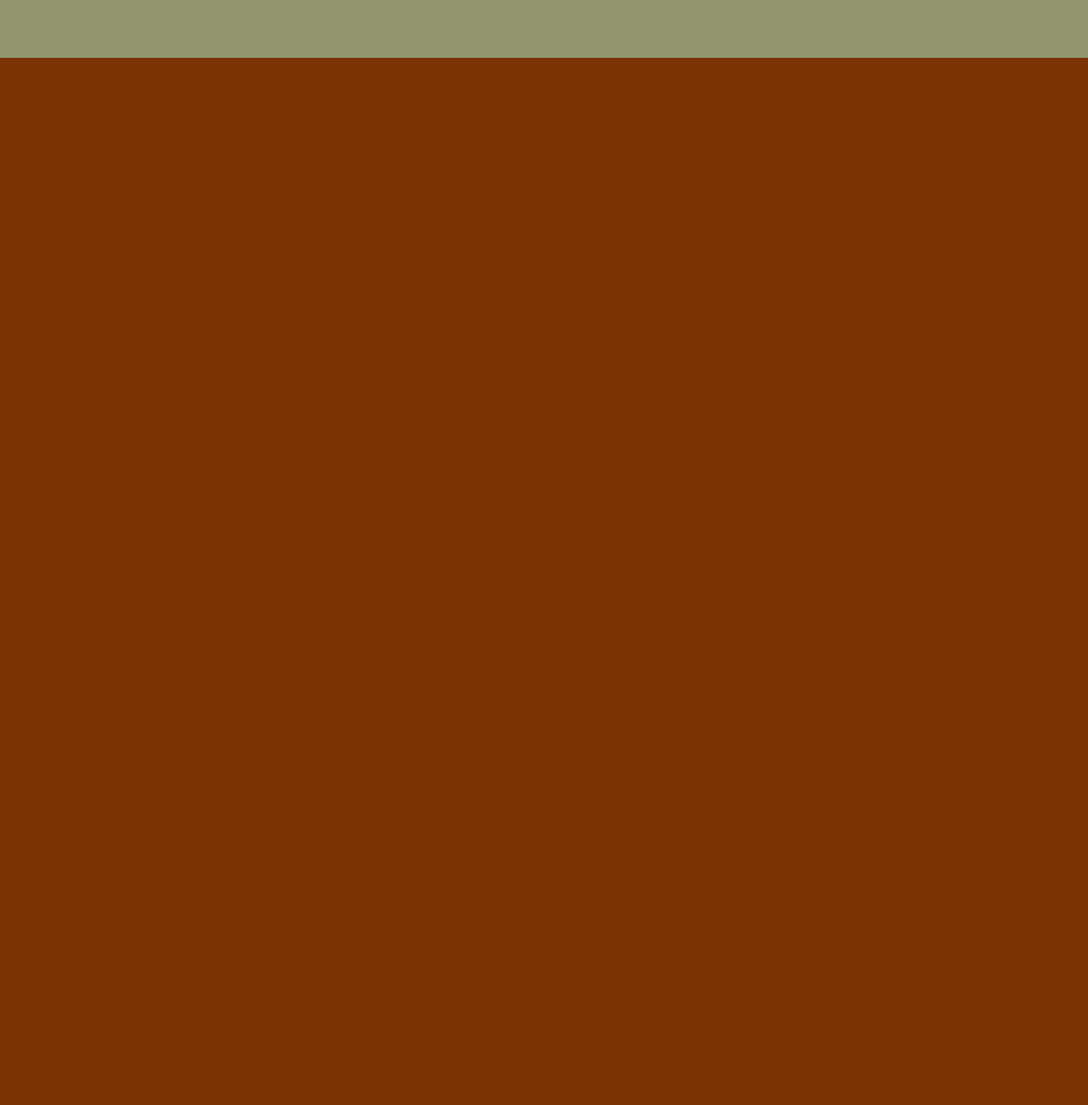
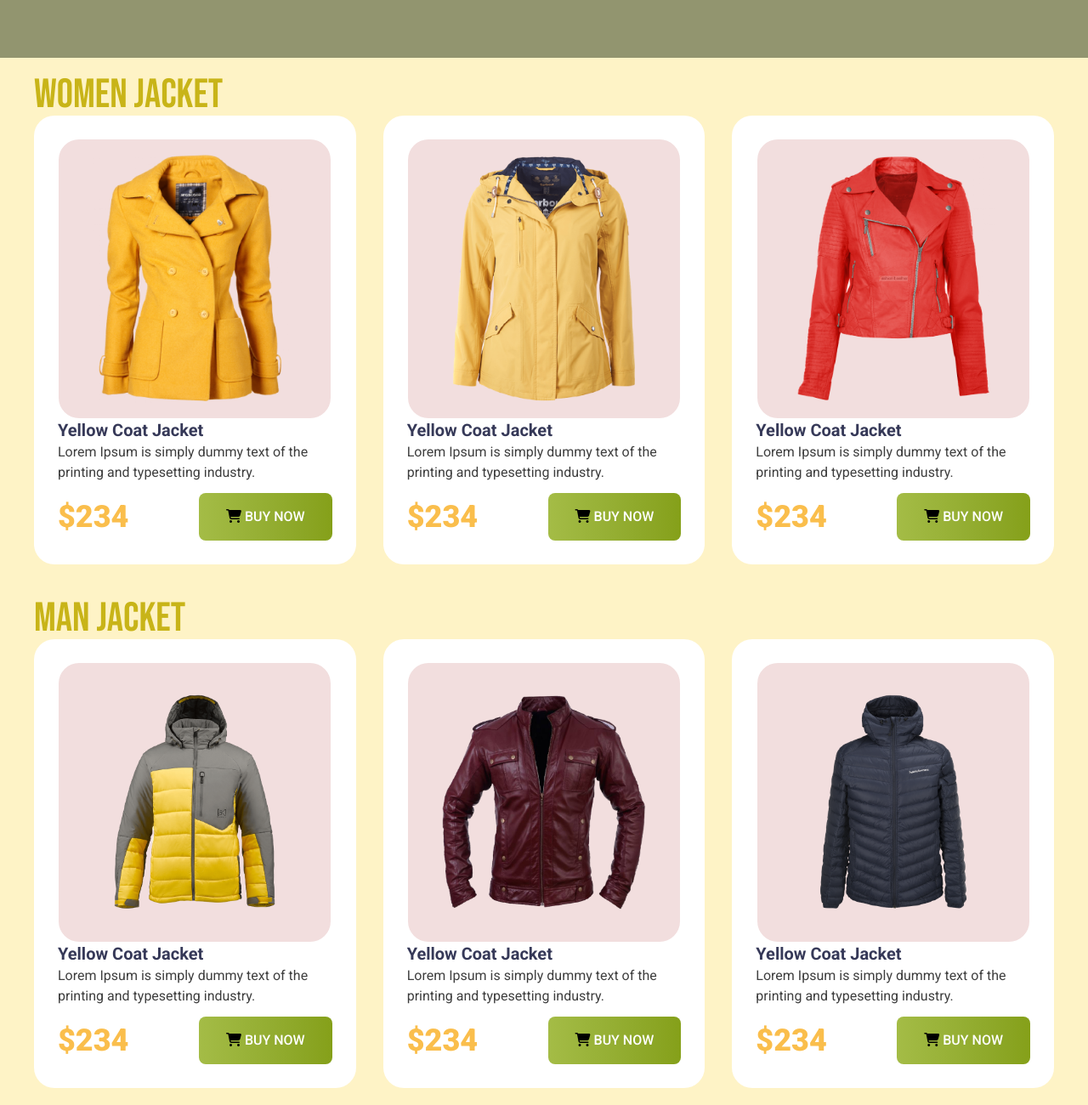
Before and after one commit to Rasel-0/penguin-fashion-with-tailwind, a plain HTML site: page index.html in a window 1280 px wide. Shown: the part 628-1928 px from the top of the page at 85% size. Before the commit the page ends 800 px from the top, so only its background shows below. Drawn offline with nearby package versions, Linux system fonts and the light colour scheme; a web font is replaced by a local one.

Commit message:
product responsive added

```diff
--- a/index.html
+++ b/index.html
@@ -5,10 +5,16 @@
     <meta name="viewport" content="width=device-width, initial-scale=1.0" />
     <title>Document</title>
     <script src="https://unpkg.com/@tailwindcss/browser@4"></script>
-    <script src="https://kit.fontawesome.com/2ccda0fdf5.js"crossorigin="anonymous"></script>
+    <script
+      src="https://kit.fontawesome.com/2ccda0fdf5.js"
+      crossorigin="anonymous"
+    ></script>
     <link rel="preconnect" href="https://fonts.googleapis.com" />
     <link rel="preconnect" href="https://fonts.gstatic.com" crossorigin />
-    <link href="https://fonts.googleapis.com/css2?family=Bebas+Neue&family=Exo+2:ital,wght@0,100..900;1,100..900&family=Fira+Sans:ital,wght@0,100;0,200;0,300;0,400;0,500;0,600;0,700;0,800;0,900;1,100;1,200;1,300;1,400;1,500;1,600;1,700;1,800;1,900&family=Kaushan+Script&family=Open+Sans:ital,wght@0,300..800;1,300..800&family=Quicksand:wght@300..700&family=Roboto:ital,wght@0,100..900;1,100..900&family=Sofia&family=Work+Sans:ital,wght@0,100..900;1,100..900&display=swap" rel="stylesheet"/>
+    <link
+      href="https://fonts.googleapis.com/css2?family=Bebas+Neue&family=Exo+2:ital,wght@0,100..900;1,100..900&family=Fira+Sans:ital,wght@0,100;0,200;0,300;0,400;0,500;0,600;0,700;0,800;0,900;1,100;1,200;1,300;1,400;1,500;1,600;1,700;1,800;1,900&family=Kaushan+Script&family=Open+Sans:ital,wght@0,300..800;1,300..800&family=Quicksand:wght@300..700&family=Roboto:ital,wght@0,100..900;1,100..900&family=Sofia&family=Work+Sans:ital,wght@0,100..900;1,100..900&display=swap"
+      rel="stylesheet"
+    />
     <style>
       .roboto {
         font-family: "Roboto", serif;
@@ -20,20 +26,20 @@
     </style>
   </head>
 
-  <body class="roboto bg-amber-900 ">
-
-    <header class="max-w-320 px-10 py-5 max-sm:px-5 max-sm:py-1 m-auto bg-[#92956f]">
-
+  <body class="roboto bg-amber-900">
+    <header
+      class="max-w-320 px-10 py-5 max-sm:px-5 max-sm:py-1 m-auto bg-[#92956f]"
+    >
       <!-- navigation -->
-      <nav class=" flex items-center justify-between  md:max-lg:flex-col gap-2 ">
+      <nav class="flex items-center justify-between md:max-lg:flex-col gap-2">
         <div class="w-75">
           <img class="w-auto" src="icons/logo.png" alt="logo" />
         </div>
         <div class="hidden max-sm:inline">
-          <i class="fa-solid fa-bars fa-lg "></i>
+          <i class="fa-solid fa-bars fa-lg"></i>
         </div>
 
-        <ul  class=" flex gap-14 max-sm:hidden">
+        <ul class="flex gap-14 max-sm:hidden">
           <li>Home</li>
           <li>Product</li>
           <li>About us</li>
@@ -42,7 +48,7 @@
       </nav>
 
       <!-- banner -->
-      <div class="flex items-center justify-around pb-32  max-md:flex-col ">
+      <div class="flex items-center justify-around pb-32 max-md:flex-col">
         <div>
           <h1 class="uppercase text-7xl bebas-neue">
             <span class="text-[#FABE4C]">Be the Penguins</span><br />
@@ -53,55 +59,38 @@
             industry.
           </p>
           <button
-          class="bg-gradient-to-r from-[#A4BC46] to-[#85A019] rounded-lg px-8 py-4">
-          <i class="fa-solid fa-cart-shopping"></i> <span class="text-white text-base font-medium">BUY NOW</span>
+            class="bg-gradient-to-r from-[#A4BC46] to-[#85A019] rounded-lg px-8 py-4"
+          >
+            <i class="fa-solid fa-cart-shopping"></i>
+            <span class="text-white text-base font-medium">BUY NOW</span>
           </button>
         </div>
 
-      <div >
+        <div>
           <img src="images/model.png" alt="model" />
         </div>
-
       </div>
     </header>
 
     <!-- Product -->
-  <!--
+    <section
+      class="max-w-320 px-10 py-5 max-sm:px-5 max-sm:py-1 m-auto bg-amber-100"
+    >
+      <h1
+        class="bebas-neue text-left max-sm:text-center text-[#363958] text-5xl max-sm:text-4xl"
+      >
+        WOMEN JACKET
+      </h1>
 
-    <section class="max-w-300 m-auto bg-amber-100 pt-12 mb-24 flex-col  justify-center">
-
-      <h1 class="bebas-neue text-5xl text-[#363958] ">WOMEN JACKET</h1>
-
-      <div class="grid grid-cols-3 gap-8">
-         -->
-        <!-- 1st  -->
-
-        <!--
-        <div class="p-4 bg-orange-600 rounded-3xl">
-          <div class="bg-[#F1F1F1] p-5 rounded-3xl">
-            <img class="w-100%" src="images/jacket-1.png" alt="" />
+      <div class="grid grid-cols-3 max-md:grid-cols-1 max-lg:grid-cols-2 gap-8">
+        <!-- 1st-card -->
+        <div class="bg-white rounded-3xl p-7 min-w-90">
+          <div
+            class="bg-[#F2DEDE] w-80 h-82 m-auto flex justify-center items-center rounded-3xl"
+          >
+            <img class="w-60" src="images/jacket-1.png" alt="" />
           </div>
-          <h3 class="m-3.5 text-[#363958] font-bold text-xl">
-            Yellow Coat Jacket
-          </h3>
-          <p class="text-[#3E3E3E] mb-3">
-            Lorem Ipsum is simply dummy text of the printing and typesetting
-            industry.
-          </p>
-          <div class="flex justify-between items-center">
-            <h1 class="text-4xl font-black text-[#FABE4C]">$234</h1>
-            <button class="bg-gradient-to-r from-[#A4BC46] to-[#85A019] rounded-lg px-8 py-4">
-              <i class="fa-solid fa-cart-shopping"></i>
-              <span class="text-white text-base font-medium">BUY NOW</span>
-            </button>
-          </div>
-        </div>
-
-        <div class="p-4 bg-orange-600 rounded-3xl">
-          <div class="bg-[#F1F1F1] p-5 rounded-3xl">
-            <img class="w-100%" src="images/jacket-2.png" alt="" />
-          </div>
-          <h3 class="m-3.5 text-[#363958] font-bold text-xl">Ladies Jacket</h3>
+          <h3 class="text-[#363958] font-bold text-xl">Yellow Coat Jacket</h3>
           <p class="text-[#3E3E3E] mb-3">
             Lorem Ipsum is simply dummy text of the printing and typesetting
             industry.
@@ -116,31 +105,130 @@
             </button>
           </div>
         </div>
-
-        <div class="p-4 bg-orange-600 rounded-3xl">
-          <div class="bg-[#F1F1F1] p-5 rounded-3xl">
-            <img class="w-100%" src="images/jacket-3.png" alt="" />
+        <!-- 1st-card -->
+        <div class="bg-white rounded-3xl p-7 min-w-90">
+          <div
+            class="bg-[#F2DEDE] w-80 h-82 m-auto flex justify-center items-center rounded-3xl"
+          >
+            <img class="w-60" src="images/jacket-2.png" alt="" />
           </div>
-          <h3 class="m-3.5 text-[#363958] font-bold text-xl">
-            Woman Leather Jacket
-          </h3>
+          <h3 class="text-[#363958] font-bold text-xl">Yellow Coat Jacket</h3>
           <p class="text-[#3E3E3E] mb-3">
-            Lorem Ipsum is simply dummy text of the printing and typesetting industry.
+            Lorem Ipsum is simply dummy text of the printing and typesetting
+            industry.
           </p>
           <div class="flex justify-between items-center">
             <h1 class="text-4xl font-black text-[#FABE4C]">$234</h1>
             <button
-              class="bg-gradient-to-r from-[#A4BC46] to-[#85A019] rounded-lg px-8 py-4">
+              class="bg-gradient-to-r from-[#A4BC46] to-[#85A019] rounded-lg px-8 py-4"
+            >
+              <i class="fa-solid fa-cart-shopping"></i>
+              <span class="text-white text-base font-medium">BUY NOW</span>
+            </button>
+          </div>
+        </div>
+        <!-- 1st-card -->
+        <div class="bg-white rounded-3xl p-7 min-w-90">
+          <div
+            class="bg-[#F2DEDE] w-80 h-82 m-auto flex justify-center items-center rounded-3xl"
+          >
+            <img class="w-60" src="images/jacket-3.png" alt="" />
+          </div>
+          <h3 class="text-[#363958] font-bold text-xl">Yellow Coat Jacket</h3>
+          <p class="text-[#3E3E3E] mb-3">
+            Lorem Ipsum is simply dummy text of the printing and typesetting
+            industry.
+          </p>
+          <div class="flex justify-between items-center">
+            <h1 class="text-4xl font-black text-[#FABE4C]">$234</h1>
+            <button
+              class="bg-gradient-to-r from-[#A4BC46] to-[#85A019] rounded-lg px-8 py-4"
+            >
               <i class="fa-solid fa-cart-shopping"></i>
               <span class="text-white text-base font-medium">BUY NOW</span>
             </button>
           </div>
         </div>
       </div>
+    </section>
 
+    <section
+      class="max-w-320 px-10 py-5 max-sm:px-5 max-sm:py-1 m-auto bg-amber-100"
+    >
+      <h1
+        class="bebas-neue text-left max-sm:text-center text-[#363958] text-5xl max-sm:text-4xl"
+      >
+        MAN JACKET
+      </h1>
+
+      <div class="grid grid-cols-3 max-md:grid-cols-1 max-lg:grid-cols-2 gap-8">
+        <!-- 1st-card -->
+        <div class="bg-white rounded-3xl p-7 min-w-90">
+          <div
+            class="bg-[#F2DEDE] w-80 h-82 m-auto flex justify-center items-center rounded-3xl"
+          >
+            <img class="w-60" src="images/jacket-4.png" alt="" />
+          </div>
+          <h3 class="text-[#363958] font-bold text-xl">Yellow Coat Jacket</h3>
+          <p class="text-[#3E3E3E] mb-3">
+            Lorem Ipsum is simply dummy text of the printing and typesetting
+            industry.
+          </p>
+          <div class="flex justify-between items-center">
+            <h1 class="text-4xl font-black text-[#FABE4C]">$234</h1>
+            <button
+              class="bg-gradient-to-r from-[#A4BC46] to-[#85A019] rounded-lg px-8 py-4"
+            >
+              <i class="fa-solid fa-cart-shopping"></i>
+              <span class="text-white text-base font-medium">BUY NOW</span>
+            </button>
+          </div>
+        </div>
+        <!-- 1st-card -->
+        <div class="bg-white rounded-3xl p-7 min-w-90">
+          <div
+            class="bg-[#F2DEDE] w-80 h-82 m-auto flex justify-center items-center rounded-3xl"
+          >
+            <img class="w-60" src="images/jacket-5.png" alt="" />
+          </div>
+          <h3 class="text-[#363958] font-bold text-xl">Yellow Coat Jacket</h3>
+          <p class="text-[#3E3E3E] mb-3">
+            Lorem Ipsum is simply dummy text of the printing and typesetting
+            industry.
+          </p>
+          <div class="flex justify-between items-center">
+            <h1 class="text-4xl font-black text-[#FABE4C]">$234</h1>
+            <button
+              class="bg-gradient-to-r from-[#A4BC46] to-[#85A019] rounded-lg px-8 py-4"
+            >
+              <i class="fa-solid fa-cart-shopping"></i>
+              <span class="text-white text-base font-medium">BUY NOW</span>
+            </button>
+          </div>
+        </div>
+        <!-- 1st-card -->
+        <div class="bg-white rounded-3xl p-7 min-w-90">
+          <div
+            class="bg-[#F2DEDE] w-80 h-82 m-auto flex justify-center items-center rounded-3xl"
+          >
+            <img class="w-60" src="images/jacket-6.png" alt="" />
+          </div>
+          <h3 class="text-[#363958] font-bold text-xl">Yellow Coat Jacket</h3>
+          <p class="text-[#3E3E3E] mb-3">
+            Lorem Ipsum is simply dummy text of the printing and typesetting
+            industry.
+          </p>
+          <div class="flex justify-between items-center">
+            <h1 class="text-4xl font-black text-[#FABE4C]">$234</h1>
+            <button
+              class="bg-gradient-to-r from-[#A4BC46] to-[#85A019] rounded-lg px-8 py-4"
+            >
+              <i class="fa-solid fa-cart-shopping"></i>
+              <span class="text-white text-base font-medium">BUY NOW</span>
+            </button>
+          </div>
+        </div>
+      </div>
     </section>
-    -->
-
-    <!-- <h1 class="bebas-neue text-5xl text-[#363958]">MAN JACKET</h1> -->
   </body>
 </html>
```
Lines whose indentation alone changed are shown as unchanged.
